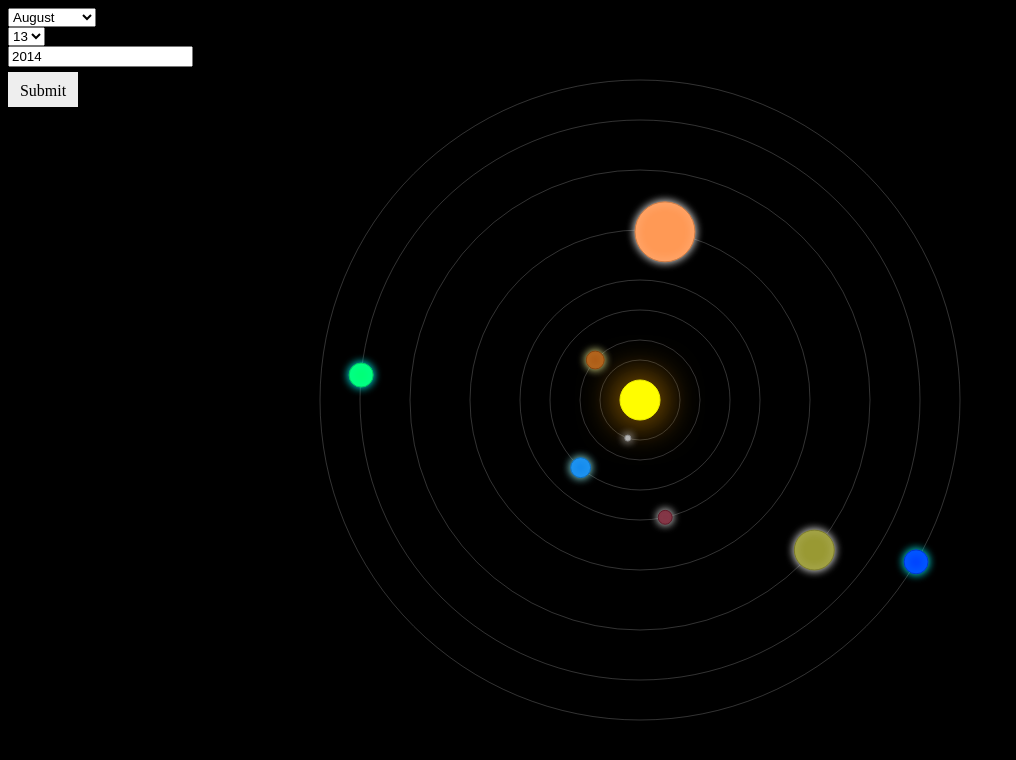
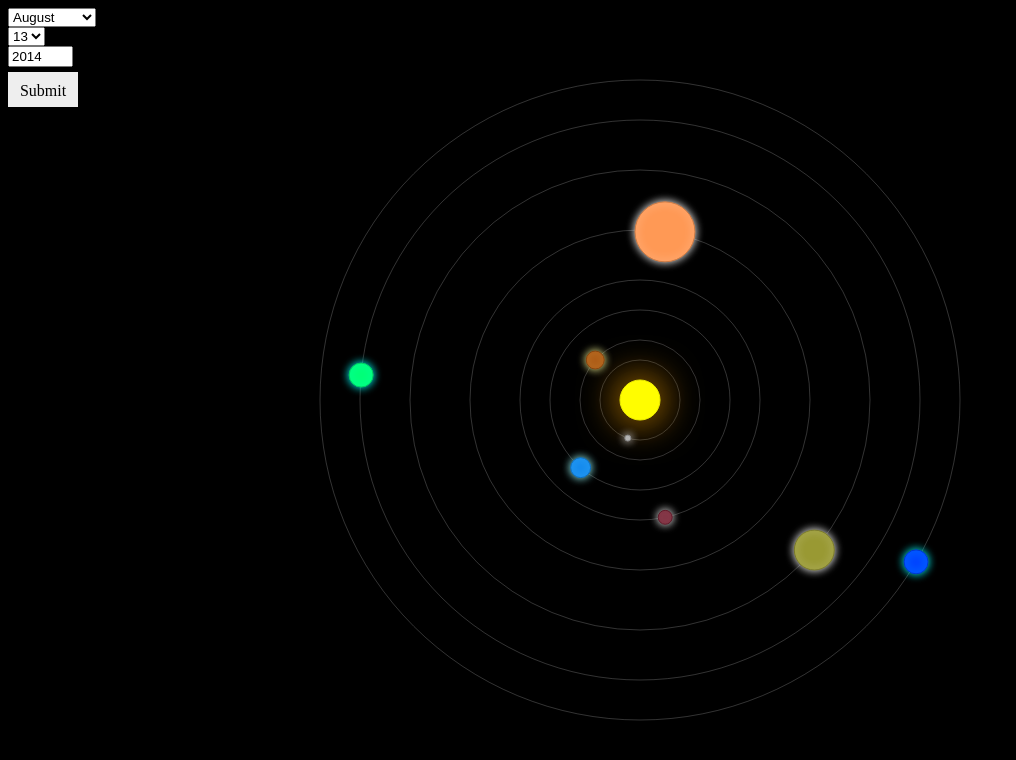
Before and after one commit to bryan-jones/earth-clock, a plain HTML site: page index.html in a window 1280 px wide. Shown: the whole page, without its empty margins (0-1016 px from the left). Drawn offline with nearby package versions, Linux system fonts and the light colour scheme.

Commit message:
Shrinking the size of the text box.

```diff
--- a/index.html
+++ b/index.html
@@ -27,7 +27,7 @@
     </div>
     <div id="year-text-wrapper">
       <form name="input">
-        <input id="year-field" type="text" name="year">
+        <input id="year-field" size="5" type="text" name="year">
         <div id="submit">Submit</div>
       </form>
     </div>
```
